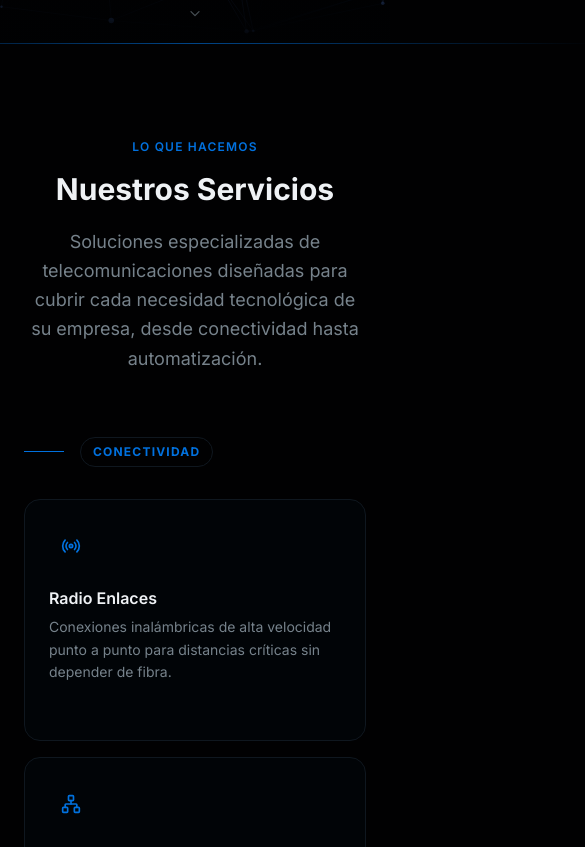
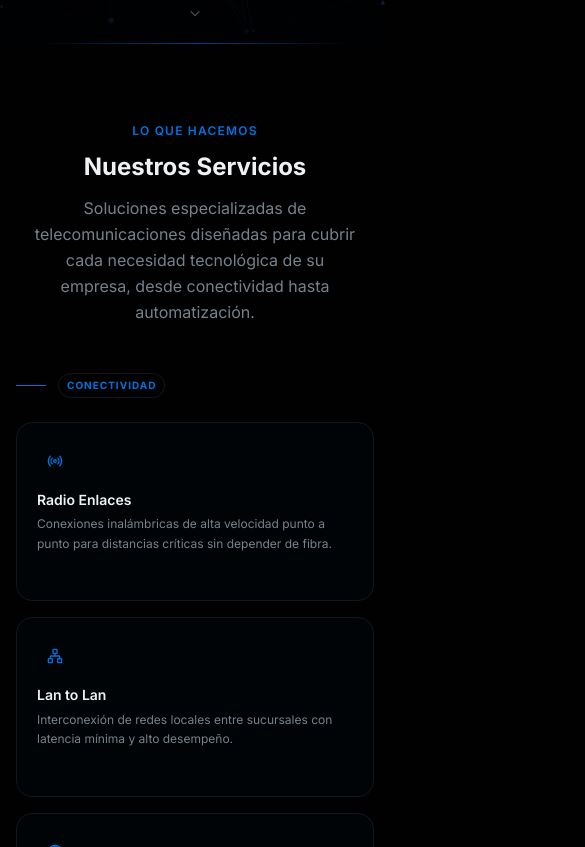
Before and after one commit to Mrechizero/operadoresago-web, a Next.js app: page / in a window 390 px wide. Shown: the part 937-1784 px from the top of the page, 585 px wide, since content can reach past the window. Built offline with nearby package versions, Linux system fonts and the light colour scheme.

Commit message:
Responsive and fix error process-section and services

```diff
--- a/components/process-section.tsx
+++ b/components/process-section.tsx
@@ -62,7 +62,7 @@ export default function ProcessSection() {
         {/* Timeline */}
         <div className="relative">
           {/* Connecting line (desktop only) */}
-          <div className="hidden lg:block absolute top-[3.25rem] left-[12.5%] right-[12.5%] h-px bg-border z-0" />
+          <div className="hidden lg:block absolute top-13 left-[12.5%] right-[12.5%] h-px bg-border z-0" />
 
           <div className="grid grid-cols-1 sm:grid-cols-2 lg:grid-cols-4 gap-6 sm:gap-8 relative z-10">
             {steps.map((step, i) => (
--- a/components/services-section.tsx
+++ b/components/services-section.tsx
@@ -133,33 +133,38 @@ const cardVariants = {
 
 export default function ServicesSection() {
   return (
-    <section id="servicios" className="py-24 lg:py-32 relative">
-      {/* Section glow */}
-      <div className="absolute top-0 left-1/2 -translate-x-1/2 w-[800px] h-[1px] bg-[linear-gradient(to_right,transparent,oklch(0.55_0.2_250/0.6),transparent)]" />
+    <section id="servicios" className="py-20 sm:py-24 lg:py-32 relative">
+      {/* Section glow - versión corregida */}
+      <div
+        className="absolute top-0 left-1/2 -translate-x-1/2 w-[clamp(250px,80%,800px)] h-px"
+        style={{
+          background: 'linear-gradient(to right, transparent, oklch(0.55 0.2 250 / 0.6), transparent)'
+        }}
+      />
 
-      <div className="max-w-7xl mx-auto px-6 lg:px-8">
+      <div className="max-w-7xl mx-auto px-4 sm:px-6 lg:px-8">
         {/* Header */}
         <motion.div
           initial={{ opacity: 0, y: 24 }}
           whileInView={{ opacity: 1, y: 0 }}
           viewport={{ once: true, margin: '-80px' }}
           transition={{ duration: 0.6 }}
-          className="text-center mb-16"
+          className="text-center mb-12 sm:mb-16"
         >
-          <p className="text-primary text-xs font-semibold tracking-widest uppercase mb-4">
+          <p className="text-primary text-xs font-semibold tracking-widest uppercase mb-3 sm:mb-4">
             Lo que hacemos
           </p>
-          <h2 className="text-3xl sm:text-4xl lg:text-5xl font-bold text-balance mb-5">
+          <h2 className="text-2xl sm:text-3xl md:text-4xl lg:text-5xl font-bold text-balance mb-3 sm:mb-5 px-4">
             Nuestros Servicios
           </h2>
-          <p className="text-muted-foreground text-lg max-w-2xl mx-auto leading-relaxed">
+          <p className="text-muted-foreground text-base sm:text-lg max-w-2xl mx-auto leading-relaxed px-4">
             Soluciones especializadas de telecomunicaciones diseñadas para cubrir cada necesidad
             tecnológica de su empresa, desde conectividad hasta automatización.
           </p>
         </motion.div>
 
         {/* Categories */}
-        <div className="space-y-16">
+        <div className="space-y-12 sm:space-y-16">
           {categories.map((cat, ci) => (
             <div key={cat.label}>
               {/* Category header */}
@@ -168,14 +173,14 @@ export default function ServicesSection() {
                 whileInView={{ opacity: 1, x: 0 }}
                 viewport={{ once: true, margin: '-60px' }}
                 transition={{ duration: 0.5 }}
-                className="flex items-center gap-4 mb-8"
+                className="flex items-center gap-3 sm:gap-4 mb-6 sm:mb-8"
               >
                 <div
-                  className="h-px flex-1 max-w-[40px]"
+                  className="h-px flex-1 max-w-7.5 sm:max-w-10"
                   style={{ background: cat.color }}
                 />
                 <span
-                  className="text-xs font-bold tracking-widest uppercase px-3 py-1.5 rounded-full border"
+                  className="text-[10px] sm:text-xs font-bold tracking-widest uppercase px-2 sm:px-3 py-1 sm:py-1.5 rounded-full border"
                   style={{
                     color: cat.color,
                     borderColor: `${cat.color}44`,
@@ -190,14 +195,14 @@ export default function ServicesSection() {
                 />
               </motion.div>
 
-              {/* Service cards */}
+              {/* Service cards - versión responsive corregida */}
               <motion.div
                 variants={containerVariants}
                 initial="hidden"
                 whileInView="visible"
                 viewport={{ once: true, margin: '-60px' }}
                 className={`
-                  grid gap-4
+                  grid gap-4 sm:gap-5
                   ${cat.services.length === 2 ? 'grid-cols-1 sm:grid-cols-2' : ''}
                   ${cat.services.length === 3 ? 'grid-cols-1 sm:grid-cols-2 lg:grid-cols-3' : ''}
                   ${cat.services.length === 4 ? 'grid-cols-1 sm:grid-cols-2 lg:grid-cols-4' : ''}
@@ -208,7 +213,7 @@ export default function ServicesSection() {
                     key={svc.name}
                     variants={cardVariants}
                     whileHover={{ y: -4, transition: { duration: 0.2 } }}
-                    className="group relative rounded-2xl border border-border bg-card p-6 cursor-default overflow-hidden hover:border-[oklch(0.55_0.2_250/0.5)] transition-all duration-300 hover:shadow-[0_8px_40px_oklch(0.55_0.2_250/0.12)]"
+                    className="group relative rounded-2xl border border-border bg-card p-5 sm:p-6 cursor-default overflow-hidden hover:border-[oklch(0.55_0.2_250/0.5)] transition-all duration-300 hover:shadow-[0_8px_40px_oklch(0.55_0.2_250/0.12)]"
                   >
                     {/* Hover glow layer */}
                     <div
@@ -220,7 +225,7 @@ export default function ServicesSection() {
 
                     {/* Icon */}
                     <div
-                      className="w-11 h-11 rounded-xl flex items-center justify-center mb-5 transition-all duration-300 group-hover:scale-110"
+                      className="w-9 h-9 sm:w-10 sm:h-10 lg:w-11 lg:h-11 rounded-xl flex items-center justify-center mb-3 sm:mb-4 lg:mb-5 transition-all duration-300 group-hover:scale-110"
                       style={{
                         background: `${cat.color}18`,
                         border: `1px solid ${cat.color}30`,
@@ -228,24 +233,24 @@ export default function ServicesSection() {
                       }}
                     >
                       <svc.icon
-                        className="w-5 h-5"
+                        className="w-4 h-4 sm:w-4.5 sm:h-4.5 lg:w-5 lg:h-5"
                         style={{ color: cat.color }}
                       />
                     </div>
 
-                    <h3 className="font-semibold text-foreground text-base mb-2 leading-tight">
+                    <h3 className="font-semibold text-foreground text-sm sm:text-base mb-1.5 sm:mb-2 leading-tight">
                       {svc.name}
                     </h3>
-                    <p className="text-muted-foreground text-sm leading-relaxed">
+                    <p className="text-muted-foreground text-xs sm:text-sm leading-relaxed">
                       {svc.description}
                     </p>
 
                     {/* Arrow */}
                     <div
-                      className="mt-4 flex items-center gap-1 text-xs font-semibold opacity-0 group-hover:opacity-100 transition-all duration-300 translate-x-0 group-hover:translate-x-1"
+                      className="mt-3 sm:mt-4 flex items-center gap-1 text-[10px] sm:text-xs font-semibold opacity-0 group-hover:opacity-100 transition-all duration-300 translate-x-0 group-hover:translate-x-1"
                       style={{ color: cat.color }}
                     >
-                      Saber más <ArrowRight className="w-3 h-3" />
+                      Saber más <ArrowRight className="w-2.5 h-2.5 sm:w-3 sm:h-3" />
                     </div>
                   </motion.div>
                 ))}
@@ -260,17 +265,17 @@ export default function ServicesSection() {
           whileInView={{ opacity: 1, y: 0 }}
           viewport={{ once: true }}
           transition={{ duration: 0.6 }}
-          className="mt-16 text-center"
+          className="mt-12 sm:mt-16 text-center"
         >
-          <p className="text-muted-foreground mb-5">
+          <p className="text-muted-foreground text-sm sm:text-base mb-4 sm:mb-5 px-4">
             ¿Necesitas una solución a medida? Contáctanos y diseñamos el proyecto ideal para tu empresa.
           </p>
           <a
             href="#contacto"
-            className="inline-flex items-center gap-2 px-7 py-3.5 rounded-xl bg-primary text-primary-foreground font-semibold hover:bg-[oklch(0.62_0.2_250)] active:scale-95 transition-all shadow-[0_0_24px_oklch(0.55_0.2_250/0.35)] hover:shadow-[0_0_36px_oklch(0.55_0.2_250/0.55)] group"
+            className="inline-flex items-center gap-2 px-5 sm:px-7 py-2.5 sm:py-3.5 rounded-xl bg-primary text-primary-foreground font-semibold text-sm sm:text-base hover:bg-[oklch(0.62_0.2_250)] active:scale-95 transition-all shadow-[0_0_24px_oklch(0.55_0.2_250/0.35)] hover:shadow-[0_0_36px_oklch(0.55_0.2_250/0.55)] group"
           >
             Solicitar cotización
-            <ArrowRight className="w-4 h-4 group-hover:translate-x-1 transition-transform" />
+            <ArrowRight className="w-3.5 h-3.5 sm:w-4 sm:h-4 group-hover:translate-x-1 transition-transform" />
           </a>
         </motion.div>
       </div>
```
